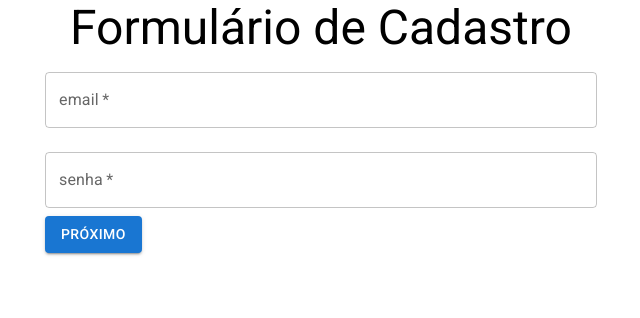
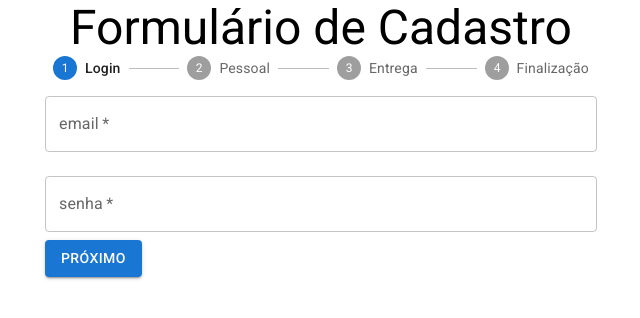
Before and after one commit to AntonielAureliano/tela-cadastro, a React (Create React App) app: page / in a window 1280 px wide. Shown: the top 318 px of the page, without its empty margins (319-959 px from the left). Built offline with nearby package versions, Linux system fonts and the light colour scheme.

Commit message:
adicionando mensagem de finalização e utilizando o elemento de progressão Stepper para informar as etapas que existem e qual é a atual.

```diff
--- a/src/Components/FormularioCadastro/formularioCadastro.jsx
+++ b/src/Components/FormularioCadastro/formularioCadastro.jsx
@@ -2,18 +2,24 @@
 import DadosPessoais from "../../DadosPessoais";
 import DadosUsuario from "../../DadosUsuario";
 import DadosEntrega from "../../DadosEntrega";
+import { Step, StepLabel, Stepper, Typography } from "@mui/material";
 
 function FormularioCadastro({ aoEnviar, validarCPF }) {
   const [etapaAtual, setEtapaAtual] = useState(0);
   const [dadosColetados, setDados] = useState({});
   useEffect(() => {
-    console.log(dadosColetados);
+    if (etapaAtual === formularios.length - 1) {
+      aoEnviar(dadosColetados);
+    }
   });
 
   const formularios = [
     <DadosUsuario aoEnviar={coletarDados} />,
     <DadosPessoais aoEnviar={coletarDados} validarCPF={validarCPF} />,
     <DadosEntrega aoEnviar={coletarDados} />,
+    <Typography variant="h5" align="center">
+      Obrigado pelo cadastro!
+    </Typography>,
   ];
 
   function coletarDados(dados) {
@@ -26,7 +32,25 @@
     setEtapaAtual(etapaAtual + 1);
   }
 
-  return <>{formularios[etapaAtual]}</>;
+  return (
+    <>
+      <Stepper activeStep={etapaAtual}>
+        <Step>
+          <StepLabel>Login</StepLabel>
+        </Step>
+        <Step>
+          <StepLabel>Pessoal</StepLabel>
+        </Step>
+        <Step>
+          <StepLabel>Entrega</StepLabel>
+        </Step>
+        <Step>
+          <StepLabel>Finalização</StepLabel>
+        </Step>
+      </Stepper>
+      {formularios[etapaAtual]}
+    </>
+  );
 }
 
 export default FormularioCadastro;
```
